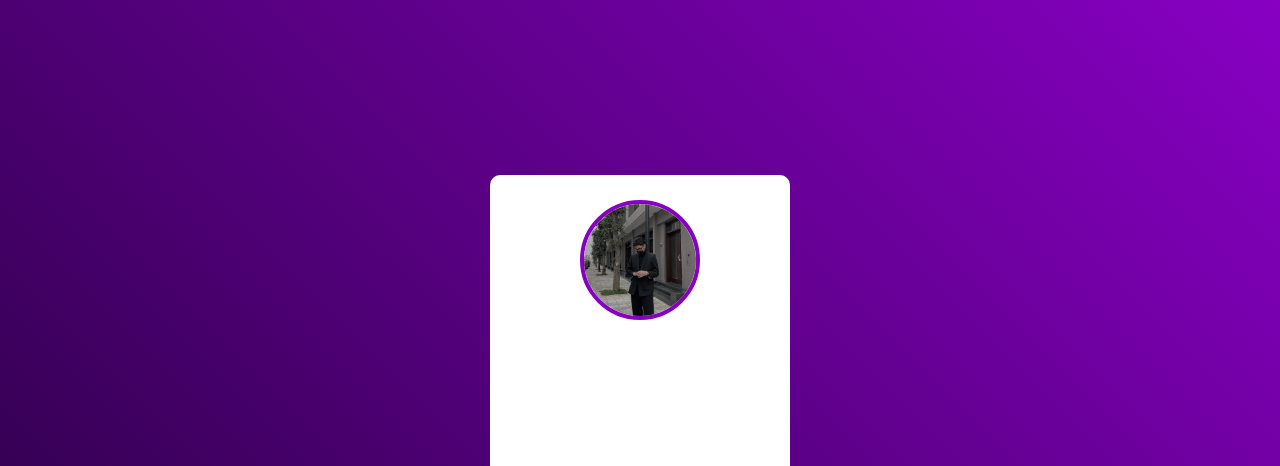
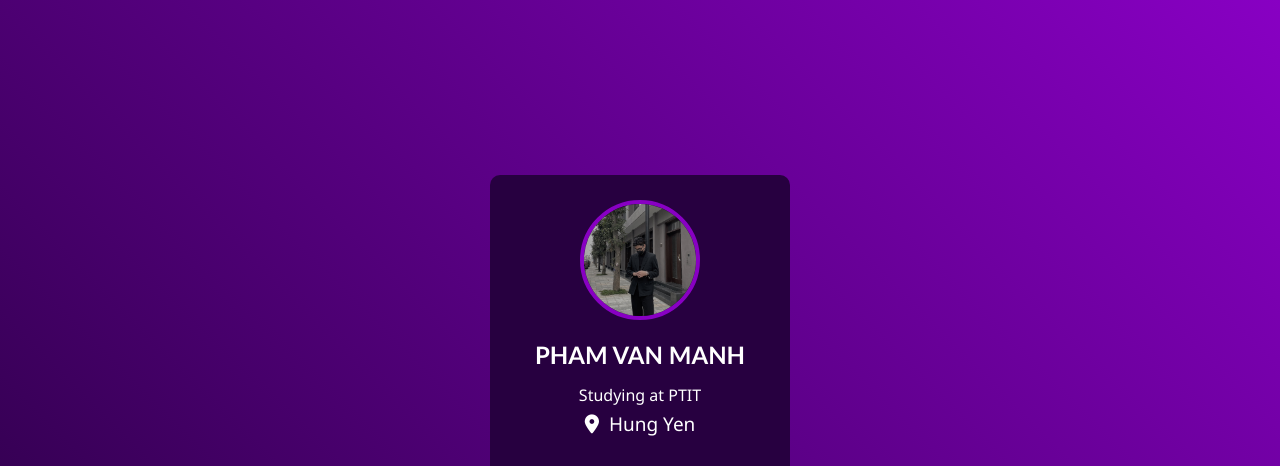
Before and after one commit to phmanhkhoee/manliem, a plain HTML site: page index.html in a window 1280 px wide. Shown: the top 466 px of the page. Drawn offline with Linux system fonts and the light colour scheme.

Commit message:
Update style.css

```diff
--- a/style.css
+++ b/style.css
@@ -15,7 +15,7 @@ body{
 }
 
 .card{
-    background: #ffffff;
+    background: #270040;
     width: 300px;
     height: 450px;
     border-radius: 10px;
```
